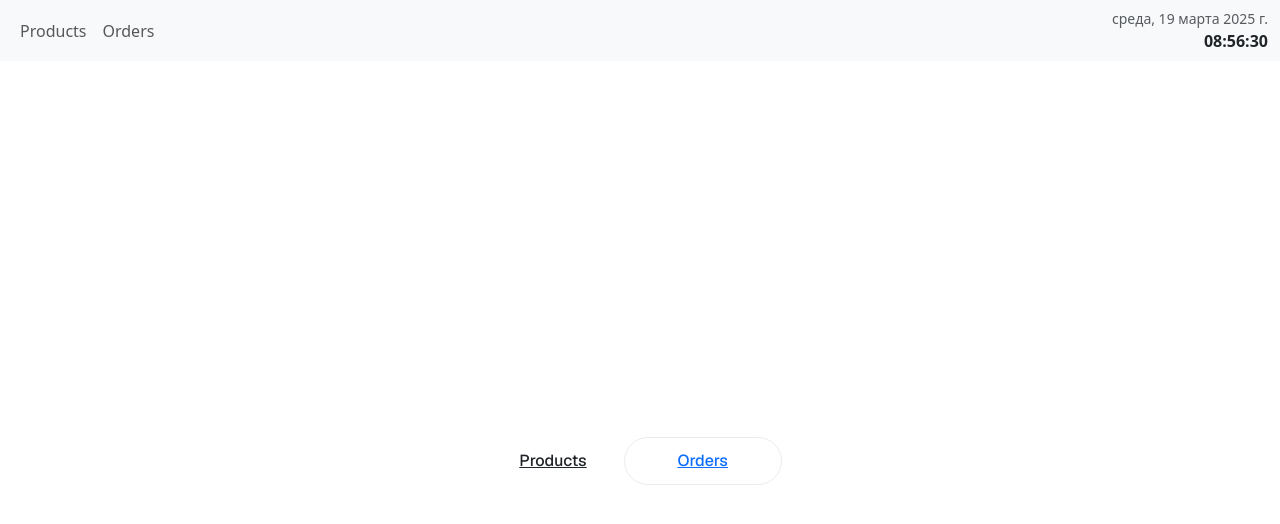
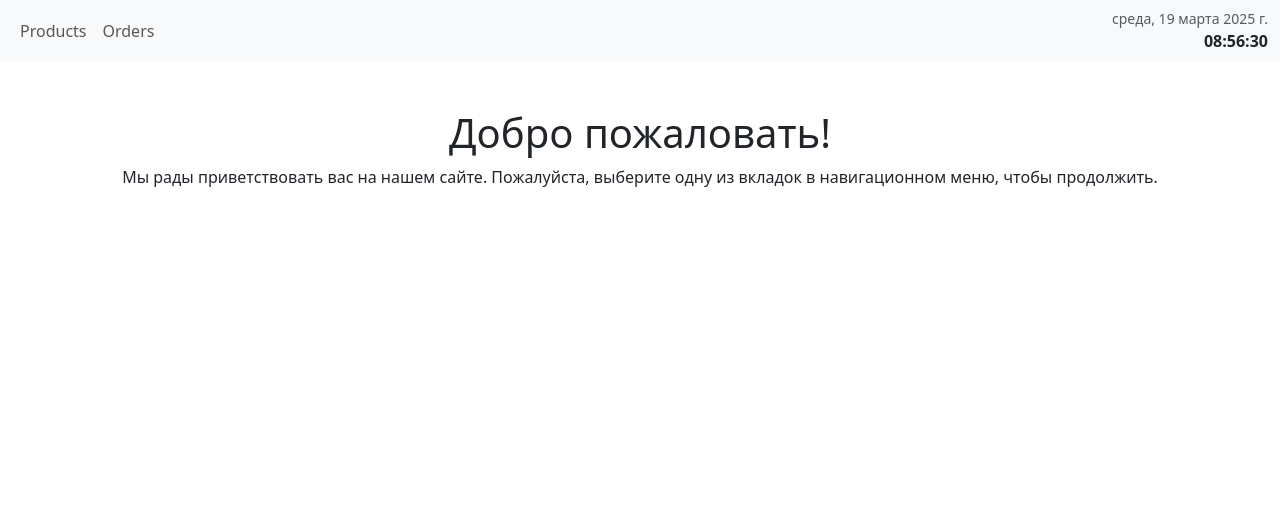
Before and after one commit to badday182/berkun-dzencode-test, a Next.js app in the folder my-app/: page / in a window 1280 px wide. Shown: the top 524 px of the page. Built offline with nearby package versions, Linux system fonts and the light colour scheme.

Commit message:
Refactor Home page layout and update OrderCard and ProductCard styles for improved user experience

```diff
--- a/my-app/src/app/page.tsx
+++ b/my-app/src/app/page.tsx
@@ -1,19 +1,14 @@
-import styles from "./page.module.css";
-import Link from "next/link";
-
 export default function Home() {
   return (
-    <div className={styles.page}>
-      <main className={styles.main}>
-        <div className={styles.ctas}>
-          <Link className={styles.primary} href="products">
-            Products
-          </Link>
-          <Link href="orders" className={styles.secondary}>
-            Orders
-          </Link>
-        </div>
-      </main>
-    </div>
+    <main className="container">
+      <section className="d-flex flex-column align-items-center justify-content-center mt-5">
+        <h1>Добро пожаловать!</h1>
+        <p>
+          Мы рады приветствовать вас на нашем сайте. Пожалуйста, выберите одну
+          из вкладок в навигационном меню, чтобы продолжить.
+        </p>
+      </section>
+      <nav className="navigation"></nav>
+    </main>
   );
 }
--- a/my-app/src/components/orderCard/index.tsx
+++ b/my-app/src/components/orderCard/index.tsx
@@ -37,9 +37,12 @@ const OrderCard: React.FC<OrderCardProps> = ({
       <div
         // className={`card shadow-sm d-flex flex-row justify-content-between align-items-center ${styles.card}`}
         className={clsx(
-          "card shadow-sm d-flex flex-row justify-content-between align-items-center ${styles.card}",
+          "card shadow-sm d-flex flex-row justify-content-between align-items-center",
+          styles.card,
           {
             "bg-primary-subtle": selectedOrderId == orderId,
+            "transition-shadow": true,
+            "hover-shadow-lg": true,
           }
         )}
       >
--- a/my-app/src/components/orderProductsCard/index.tsx
+++ b/my-app/src/components/orderProductsCard/index.tsx
@@ -48,7 +48,10 @@ const OrderProductsCard = () => {
       >
         <div className="card-body">
           <i
-            className="bi bi-x-circle-fill text-secondary fs-3 position-absolute top-0 start-100 translate-middle"
+            className={clsx(
+              "bi bi-x-circle-fill text-danger opacity-75 fs-3 position-absolute top-0 start-100 translate-middle",
+              styles.icon
+            )}
             onClick={closeModal}
           ></i>
           {selectedOrderId && (
--- a/my-app/src/components/productsCard/index.tsx
+++ b/my-app/src/components/productsCard/index.tsx
@@ -62,7 +62,7 @@ const ProductCard: React.FC<{ product?: Product }> = ({
         <div className="card-body">
           <div className="d-flex justify-content-between align-items-center gap-5">
             <div
-              className={`d-flex flex-grow-1 justify-content-between align-items-center gap-5 ${styles.cardContent}`}
+              className={`d-flex flex-grow-1 justify-content-between align-items-center gap-5`}
             >
               <div className="d-flex justify-content-between align-items-center gap-3 flex-grow-1">
                 <h5 className="card-title flex-grow-1 m-0">{product.title}</h5>
```
Also changed, not shown: my-app/src/components/orderProductsCard/index.module.css (+8 -0 lines).
